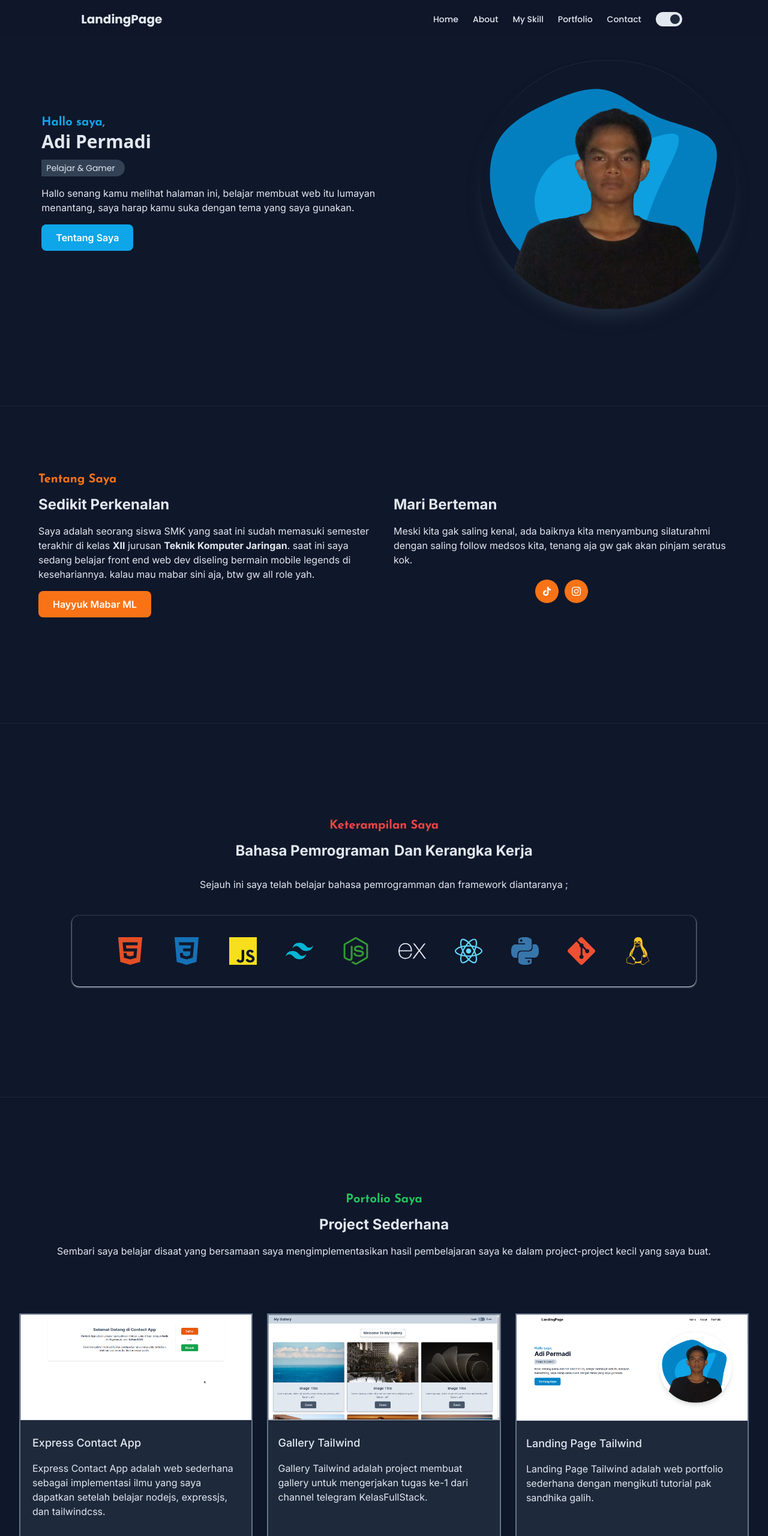
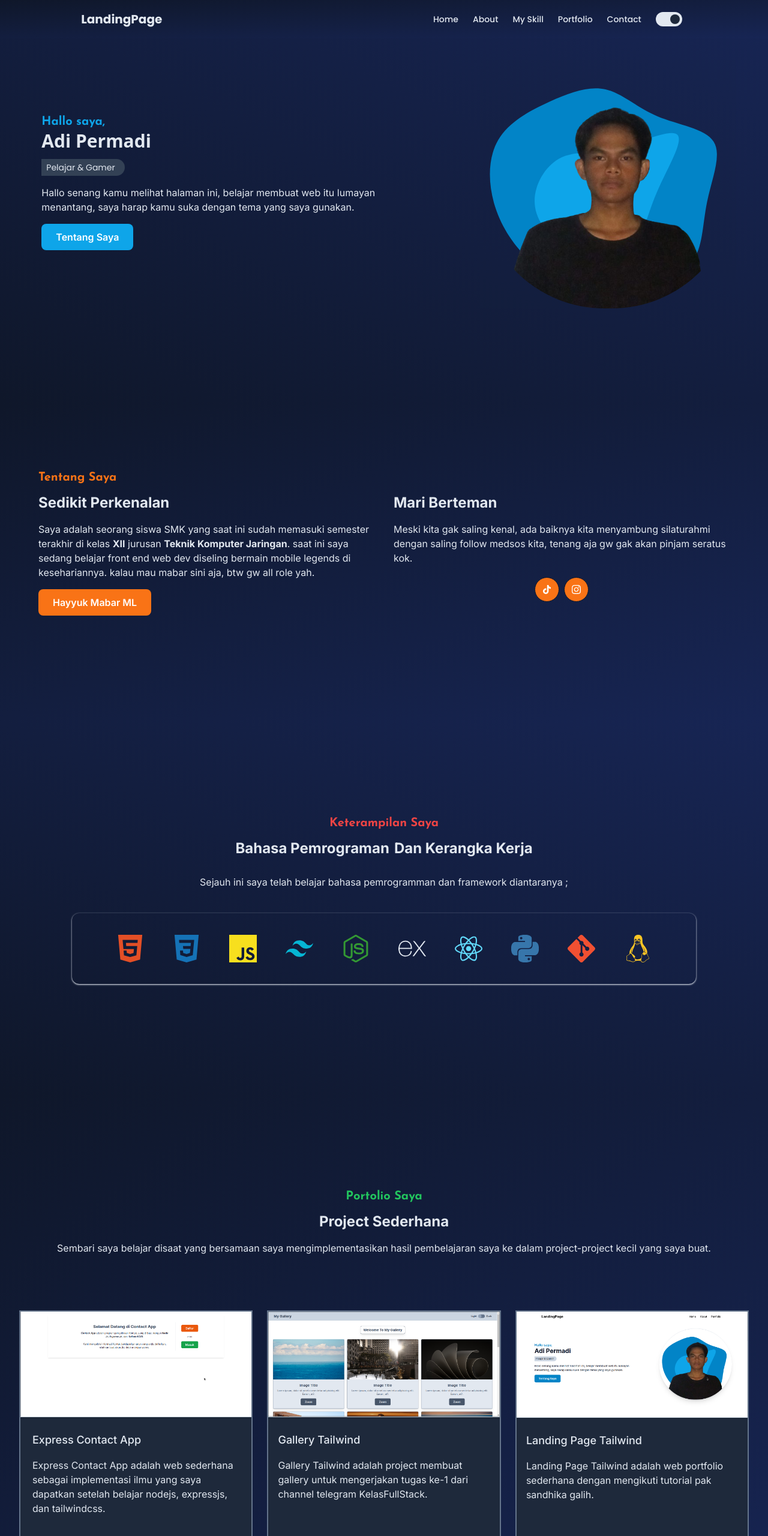
Before and after one commit to adipermadi20051/landing-page-tailwind, a website: page index.html in a window 1280 px wide. Shown: the top 2560 px of the page at 60% size. Drawn offline with Linux system fonts and the light colour scheme; a web font is replaced by a local one.

Commit message:
add gradient background for dark mode

```diff
--- a/index.html
+++ b/index.html
@@ -16,7 +16,7 @@
   <link rel="stylesheet" href="dist/css/style.css">
 
 </head>
-<body class="dark:bg-slate-900">
+<body class="dark:bg-darkBg">
 
   <!-- Scrool To Top Start -->
   <a href="#home" id="scrool-to-top" class="w-11 h-11 rounded-full bg-primary dark:bg-primaryMuda flex justify-center items-center p-2 bottom-8 right-4 cursor-pointer z-50 fixed text-white font-medium text-xl hidden">&uarr;</a>
@@ -35,14 +35,14 @@
 
 
   <!-- Nav Start -->
-  <nav class="flex justify-between items-center fixed top-0 left-0 w-full pl-4 bg-white bg-opacity-80 z-10 md:p-3 lg:justify-around dark:bg-darkBg dark:bg-opacity-80 font-poppins">
+  <nav class="flex justify-between items-center fixed top-0 left-0 w-full pl-4 bg-white bg-opacity-80 z-20 md:p-3 lg:justify-around dark:bg-gradient-to-br from-darkBg to-darkGradient dark:bg-opacity-80 font-poppins">
     <span type="button" class="text-lg md:text-xl font-bold dark:text-light duration-300">LandingPage</span>
     <div id="hamburger" class="hamburger relative md:hidden cursor-pointer p-4">
       <span class="hamburger-line origin-top-left"></span>
       <span class="hamburger-line"></span>
       <span class="hamburger-line origin-bottom-left"></span>
     </div>
-    <ul id="navbar" class="navbar scale-0 md:scale-100">
+    <ul id="navbar" class="navbar translate-x-full md:translate-x-0">
       <li><a href="#home" class="nav-link active:text-primary hover:text-primary dark:active:text-primaryMuda dark:hover:text-primaryMuda">Home</a></li>
       <li><a href="#about" class="nav-link active:text-secondary hover:text-secondary dark:active:text-secondaryMuda dark:hover:text-secondaryMuda">About</a></li>
       <li><a href="#myskill" class="nav-link active:text-tiga hover:text-tiga dark:active:text-tigaMuda dark:hover:text-tigaMuda">My Skill</a></li>
@@ -62,7 +62,8 @@
 
   <!-- Hero Section Start -->
   <section id="home">
-    <div class="container py-20 md:pb-40 mx-auto border-b border-b-slate-300 dark:border-b-darkBgMuda">
+    <div class="w-full dark:bg-gradient-to-bl from-darkGradient to-darkBg">
+      <div class="container py-20 md:pb-40 mx-auto border-b border-b-slate-300 dark:border-none">
         <div class="flex flex-wrap md:justify-around md:items-center">
 
           <div class="w-full px-4 md:w-1/2">
@@ -74,7 +75,7 @@
             <a href="#about" class="text-base font-semibold bg-primary hover:bg-primaryMuda px-6 py-2.5 rounded-lg text-white hover:rounded-3xl block w-max transition-all duration-500 dark:bg-primaryMuda dark:hover:bg-primary">Tentang Saya</a>
           </div>
 
-        <div class="w-full border-b border-slate-300 rounded-full md:mt-5 md:w-1/3 md:border-t shadow-lg md:shadow-xl pt-10 md:pt-0 overflow-y-hidden dark:shadow-darkBgMuda dark:border-darkBgMuda dark:bg-darkBgMuda dark:bg-opacity-5">
+          <div class="w-full md:mt-5 md:w-1/3 pt-10 md:pt-0 overflow-y-hidden dark:bg-darkBgMuda dark:bg-opacity-5 z-10">
 
             <div class="w-full relative overflow-hidden rounded-full">
               <img src="dist/img/adi.png" class="mx-auto w-80">
@@ -96,14 +97,16 @@
 
         </div>
       </div>
+    </div>
+
   </section>
   <!-- Hero Section End -->
 
 
-
   <!-- About Section Start -->
   <section id="about">
-    <div class="container mx-auto md:px-12 pt-20 md:pt-24 border-b border-b-slate-300 py-40 dark:border-b-darkBgMuda">
+    <div class="w-full dark:bg-gradient-to-br from-darkBg to-darkGradient">
+      <div class="container mx-auto md:px-12 pt-20 md:pt-24 border-b border-b-slate-300 py-40 dark:border-b-darkBgMuda dark:border-none">
         <div class="flex flex-wrap justify-center items-start">
 
           <div class="w-full px-4 md:w-1/2">
@@ -141,6 +144,7 @@
 
         </div>
       </div>
+    </div>
   </section>
   <!-- About Section End -->
 
@@ -148,7 +152,8 @@
 
   <!-- My Skill Section Start -->
   <section id="myskill">
-    <div class="container mx-auto py-36 px-4 border-b border-b-slate-300 dark:border-b-darkBgMuda">
+    <div class="w-full dark:bg-gradient-to-bl from-darkGradient to-darkBg">
+      <div class="container mx-auto py-36 px-4 border-b border-b-slate-300 dark:border-none">
 
         <div class="px-4">
           <h2 class="title-desc text-tiga text-center dark:text-tigaMuda">Keterampilan Saya</h2>
@@ -217,6 +222,7 @@
         </div>
 
       </div>
+    </div>
   </section>
 
   <!-- My Skill Section End -->
@@ -225,7 +231,8 @@
 
   <!-- Portfolio Section Start -->
   <section id="portfolio">
-    <div class="container mx-auto py-36 px-4 border-b border-b-slate-300 dark:border-b-darkBgMuda">
+    <div class="w-full dark:bg-gradient-to-br from-darkBg to-darkGradient">
+      <div class="container mx-auto py-36 px-4 border-b border-b-slate-300 dark:border-none">
 
         <div class="px-4">
           <h2 class="title-desc text-empat text-center dark:text-empatMuda">Portolio Saya</h2>
@@ -317,6 +324,7 @@
 
         </div>
       </div>
+    </div>
   </section>
   <!-- Portfolio Section End -->
 
@@ -324,7 +332,8 @@
 
   <!-- Contact Section Start -->
   <section id="contact" class="scroll-smooth">
-    <div class="container mx-auto pt-24 pb-20 border-b border-b-slate-300 dark:border-b-darkBgMuda">
+    <div class="w-full dark:bg-gradient-to-bl from-darkGradient to-darkBg">
+      <div class="container mx-auto pt-24 pb-20 border-b border-b-slate-300 dark:border-none">
 
         <div class="px-4">
           <h2 class="title-desc text-lima text-center dark:text-limaMuda">Contact Saya</h2>
@@ -360,11 +369,13 @@
 
       </div>
   </section>
+  </div>
   <!-- Contact Section End -->
 
 
 
   <!-- Footer Start -->
+  <div class="w-full dark:bg-gradient-to-br from-darkBg to-darkGradient">
     <footer>
       <div class="container mx-auto pt-10 pb-5 dark:border-b-darkBgMuda">
 
@@ -458,6 +469,7 @@
 
       </div>
     </footer>
+  </div>
   <!-- Footer End -->
 
   <script src="dist/js/script.js"></script>
--- a/src/input.css
+++ b/src/input.css
@@ -31,7 +31,7 @@ body {
 }
 
 .nav-scrooled {
-  @apply shadow dark:shadow-darkBgMuda backdrop-blur-sm;
+  @apply shadow dark:shadow-darkBgMuda dark:bg-darkBg dark:bg-opacity-80 backdrop-blur-sm;
 }
 
 .hamburger-line {
--- a/tailwind.config.js
+++ b/tailwind.config.js
@@ -24,7 +24,9 @@ module.exports = {
         dark: "#0f172a",
 
         darkBg: "#0f172a",
-        darkBgMuda: "#1e293b"
+        darkBgMuda: "#1e293b",
+
+        darkGradient: "#172554"
       },
       fontFamily: {
         poppins: ["Poppins", "sans-serif"],
```
Also changed, not shown: dist/css/style.css, dist/js/script.js. Lines whose indentation alone changed are shown as unchanged.
